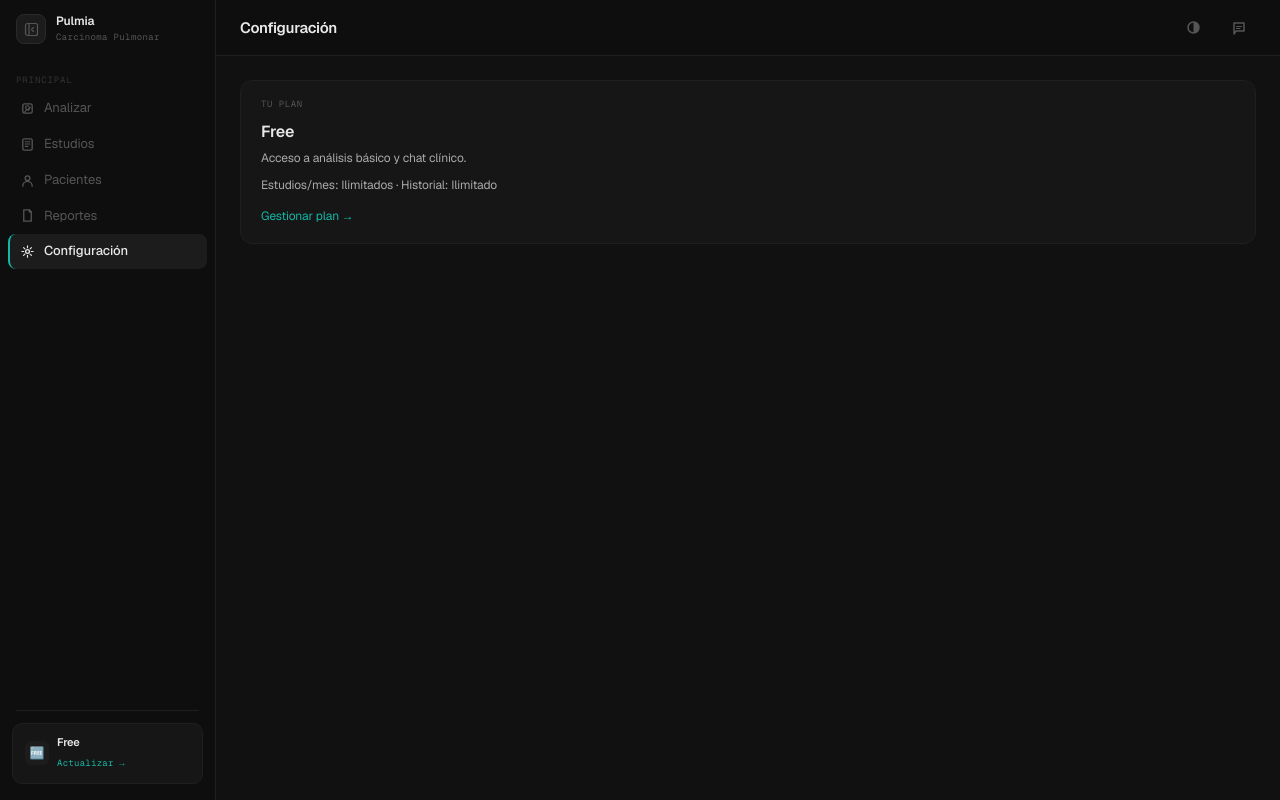
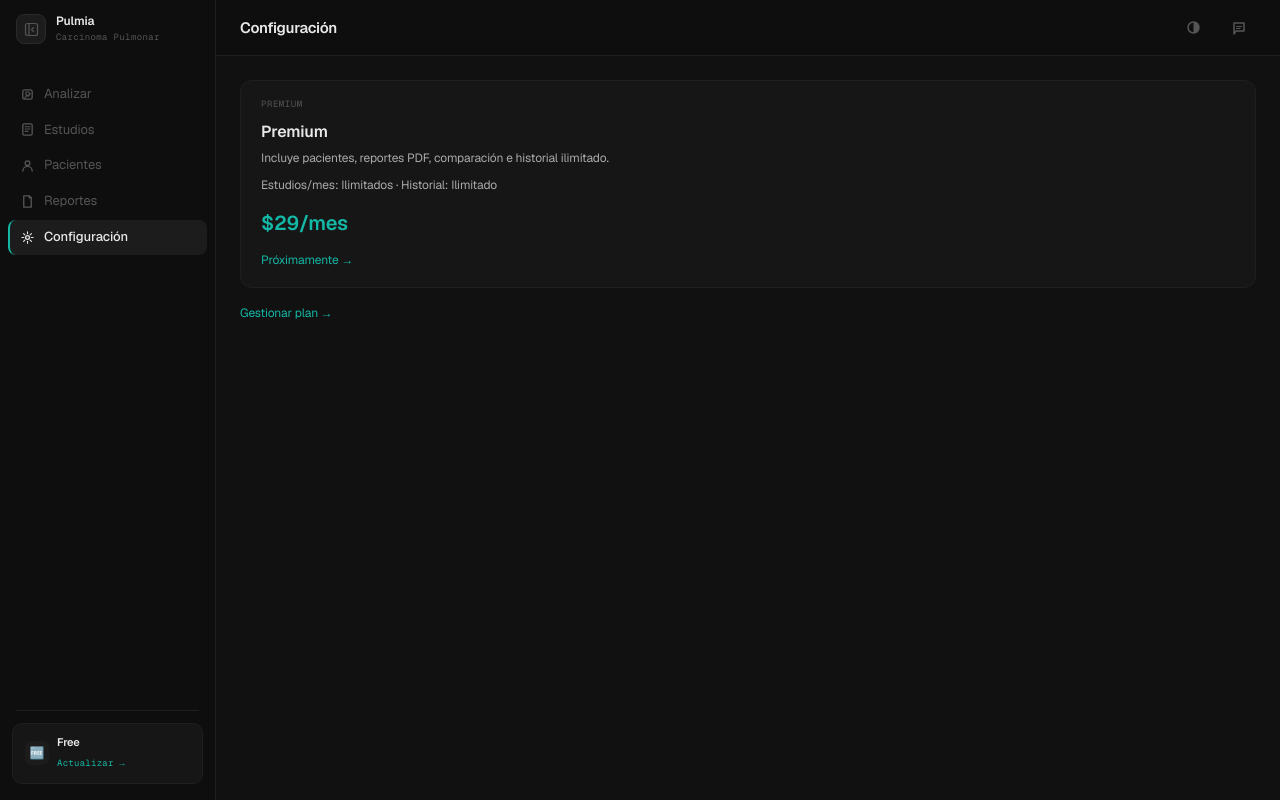
Before and after one commit to DarioRafael/Pulmia, a Next.js app: page /configuracion in a window 1280 px wide. Built offline with nearby package versions, Linux system fonts and the light colour scheme.

Commit message:
Algunas letras pequeñas cambiaron de tamaño, se eliminaron iconos que afectaban al diseño de la aplicacion.
Pendiente de checar las letras estilo consola y su color de fuente, hacer mas visible ciertas palabras para evitar molestias de vista.

```diff
--- a/app/(app)/analizar/page.tsx
+++ b/app/(app)/analizar/page.tsx
@@ -225,7 +225,6 @@ export default function AnalizarPage() {
                                 color: 'var(--accent)', letterSpacing: '0.1em',
                                 textTransform: 'uppercase', marginBottom: 8,
                             }}>
-                                Módulo de análisis
                             </div>
                             <h2 style={{
                                 fontSize: 26, fontWeight: 700, color: 'var(--t0)',
--- a/app/(app)/configuracion/page.tsx
+++ b/app/(app)/configuracion/page.tsx
@@ -6,35 +6,69 @@ import Link from 'next/link'
 
 export default function ConfiguracionPage() {
     const { definicion, limites } = usePlan()
+    const isPremium = definicion.nombre === 'Premium'
 
     return (
         <>
             <HeaderApp titulo="Configuración" />
             <div style={{ flex: 1, overflowY: 'auto', padding: '24px', display: 'flex', flexDirection: 'column', gap: 16 }}>
+
+                {/* Grid de planes */}
+                <div style={{ display: 'grid', gridTemplateColumns: 'repeat(auto-fit, minmax(260px, 1fr))', gap: 16 }}>
+
+
+
+                    {/* Tarjeta Premium */}
                     <div style={{
                         padding: '16px 20px', borderRadius: 12,
-                    background: 'var(--bg-2)', border: '1px solid var(--border)',
+                        background: 'var(--bg-2)', border: `1px solid ${isPremium ? 'var(--accent)' : 'var(--border)'}`,
+                        position: 'relative',
                     }}>
+                        {isPremium && (
+                            <div style={{
+                                position: 'absolute', top: 10, right: 12,
+                                fontSize: 9, fontFamily: 'var(--mono)', color: 'var(--accent)',
+                                background: 'color-mix(in srgb, var(--accent) 12%, transparent)',
+                                padding: '2px 8px', borderRadius: 99, letterSpacing: '0.06em', textTransform: 'uppercase',
+                            }}>
+                                Plan actual
+                            </div>
+                        )}
                         <div style={{ fontFamily: 'var(--mono)', fontSize: 9, color: 'var(--t2)', letterSpacing: '0.06em', textTransform: 'uppercase', marginBottom: 8 }}>
-                        Tu plan
+                            Premium
                         </div>
                         <div style={{ fontSize: 16, fontWeight: 600, color: 'var(--t0)', marginBottom: 4 }}>
-                        {definicion.nombre}
+                            Premium
                         </div>
                         <div style={{ fontSize: 12, color: 'var(--t1)', marginBottom: 8 }}>
-                        {definicion.descripcion}
+                            Incluye pacientes, reportes PDF, comparación e historial ilimitado.
                         </div>
                         <div style={{ fontSize: 12, color: 'var(--t1)' }}>
-                        Estudios/mes: {limites.estudiosPorMes ?? 'Ilimitados'} · Historial: {limites.estudiosEnHistorial ?? 'Ilimitado'}
+                            Estudios/mes: Ilimitados · Historial: Ilimitado
                         </div>
+                        <div style={{ fontSize: 20, fontWeight: 700, color: 'var(--accent)', marginTop: 12 }}>
+                            $29/mes
+                        </div>
+                        {!isPremium && (
                             <Link href="/upgrade" style={{
                                 display: 'inline-block', marginTop: 12, fontSize: 12,
+                                color: 'var(--accent)', textDecoration: 'none',
+                            }}>
+                                Próximamente →
+                            </Link>
+                        )}
+                    </div>
+
+                </div>
+
+                {/* Link gestionar plan */}
+                <Link href="/upgrade" style={{
+                    display: 'inline-block', fontSize: 12,
                     color: 'var(--accent)', textDecoration: 'none',
                 }}>
                     Gestionar plan →
                 </Link>
             </div>
-            </div>
         </>
     )
 }
--- a/app/(app)/estudios/page.tsx
+++ b/app/(app)/estudios/page.tsx
@@ -214,9 +214,9 @@ export default function EstudiosPage() {
                 {totalEstudios === 0 && (
                     <div style={{
                         textAlign: 'center', padding: '48px 24px',
-                        color: 'var(--t2)', fontSize: 13,
+                        color: 'var(--t2)', fontSize: 16,
                     }}>
-                        <div style={{ fontSize: 32, marginBottom: 12 }}>🫁</div>
+                        <div style={{ fontSize: 32, marginBottom: 12 }}></div>
                         Sin estudios aún. Analiza una radiografía para comenzar.
                     </div>
                 )}
--- a/app/(app)/reportes/page.tsx
+++ b/app/(app)/reportes/page.tsx
@@ -223,8 +223,8 @@ export default function ReportesPage() {
                 )}
 
                 {totalDocumentos === 0 && (
-                    <div style={{ textAlign: 'center', padding: '48px 24px', color: 'var(--t2)', fontSize: 13 }}>
-                        <div style={{ fontSize: 32, marginBottom: 12 }}>📄</div>
+                    <div style={{ textAlign: 'center', padding: '48px 24px', color: 'var(--t2)', fontSize: 16 }}>
+                        <div style={{ fontSize: 32, marginBottom: 12 }}></div>
                         Sin documentos exportados. Analiza un estudio y exporta un informe para comenzar.
                     </div>
                 )}
--- a/components/layout/sidebar-app.tsx
+++ b/components/layout/sidebar-app.tsx
@@ -158,7 +158,6 @@ export function SidebarApp({ collapsed, onToggle }: SidebarAppProps) {
                     letterSpacing: '0.1em',
                     textTransform: 'uppercase',
                 }}>
-                    Principal
                 </div>
             )}
 
--- a/features/analisis/components/zona-subida.tsx
+++ b/features/analisis/components/zona-subida.tsx
@@ -93,7 +93,7 @@ export function ZonaSubida({ onArchivo, disabled }: ZonaSubidaProps) {
                     Arrastra una imagen aquí o haz click para seleccionar.
                     <br />
                     <span style={{ fontFamily: 'var(--mono)', fontSize: 12, color: 'var(--t2)' }}>
-                        PNG, JPG, DICOM (próximamente)
+                        PNG (próximamente DICOM)
                     </span>
                 </div>
             </div>
--- a/features/chat-clinico/components/report-modal.tsx
+++ b/features/chat-clinico/components/report-modal.tsx
@@ -829,10 +829,10 @@ export function ReportModal({ paciente, estudio, informe, messages, documentoCli
                         }}>
                             Contenido del reporte
                         </div>
-                        <IncludeRow icon="🧑‍⚕️" label="Datos del paciente"  active={!!paciente}  value={paciente?.nombre} />
-                        <IncludeRow icon="🩻" label="Resultado del estudio" active={!!informe}   value={informe ? `${informe.porcentajeCarcinoma}%` : undefined} />
-                        <IncludeRow icon="📄" label="Documento clínico"     active={!!documentoClinico} value={nombreDocumento ?? undefined} />
-                        <IncludeRow icon="🤖" label="Interpretación IA"     active={!!geminiNarrative && !geminiLoading} value={geminiLoading ? 'cargando…' : geminiError ? 'no disponible' : undefined} />
+                        <IncludeRow icon="️" label="Datos del paciente"  active={!!paciente}  value={paciente?.nombre} />
+                        <IncludeRow icon="" label="Resultado del estudio" active={!!informe}   value={informe ? `${informe.porcentajeCarcinoma}%` : undefined} />
+                        <IncludeRow icon="" label="Documento clínico"     active={!!documentoClinico} value={nombreDocumento ?? undefined} />
+                        <IncludeRow icon="" label="Interpretación IA"     active={!!geminiNarrative && !geminiLoading} value={geminiLoading ? 'cargando…' : geminiError ? 'no disponible' : undefined} />
                         {!hasContext && (
                             <p style={{ fontSize: 11, color: 'var(--t2)', margin: '6px 0 0' }}>
                                 Sin contexto seleccionado. El reporte estará vacío.
--- a/features/pacientes/components/lista-pacientes.tsx
+++ b/features/pacientes/components/lista-pacientes.tsx
@@ -17,9 +17,9 @@ export function ListaPacientes({ pacientes, estudios, onSeleccionar }: ListaPaci
         return (
             <div style={{
                 textAlign: 'center', padding: '48px 24px',
-                color: 'var(--t2)', fontSize: 13,
+                color: 'var(--t2)', fontSize: 16,
             }}>
-                <div style={{ fontSize: 32, marginBottom: 12 }}>👤</div>
+                <div style={{ fontSize: 32, marginBottom: 12 }}></div>
                 Sin pacientes registrados. Se crean al guardar un estudio.
             </div>
         )
```
Lines whose indentation alone changed are shown as unchanged.
